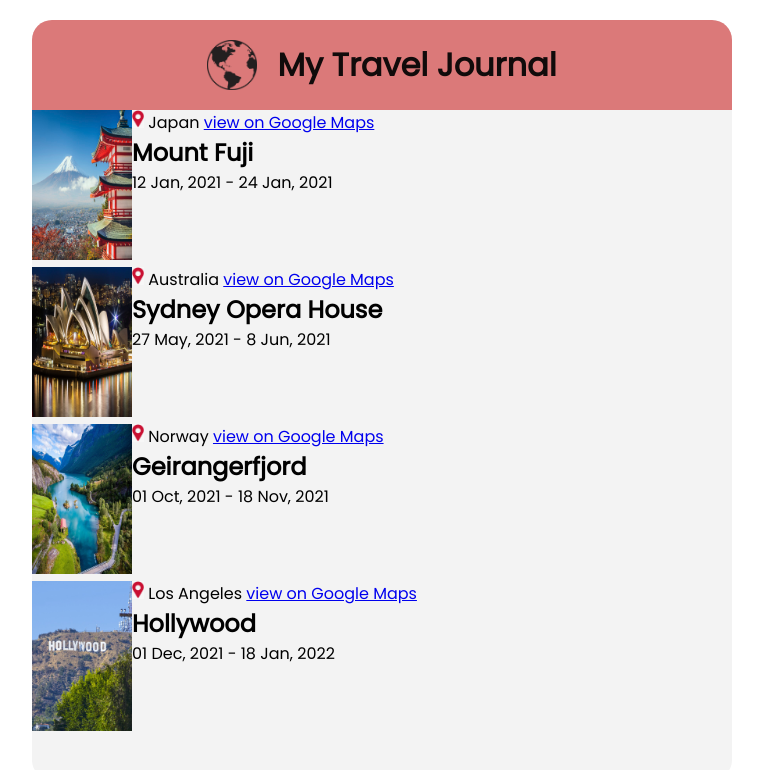
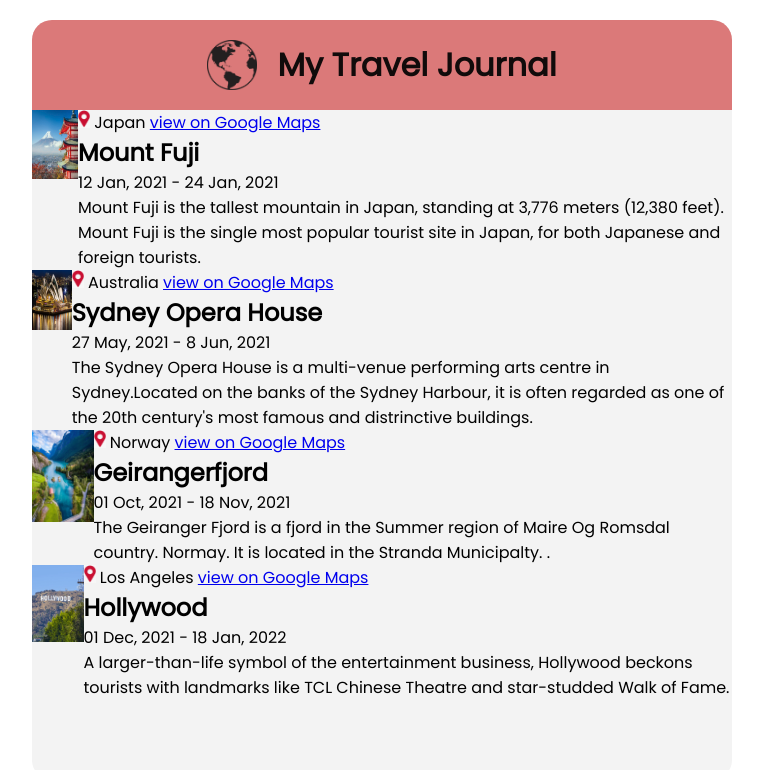
Before and after one commit to IsmailMuhammed2019/mytraveljournal, a React (Create React App) app: page / in a window 1280 px wide. Shown: the top 770 px of the page, without its empty margins (258-1021 px from the left). Built offline with nearby package versions, Linux system fonts and the light colour scheme.

Commit message:
add info

```diff
--- a/src/Place.js
+++ b/src/Place.js
@@ -10,7 +10,7 @@ const Place = (props) => {
         <p><img src='./imgs/location.png' alt='icon'/> {props.location} <a href='${props.link'>view on Google Maps</a></p>
         <h2>{props.name}</h2>
         <p className='date'>{props.date}</p>
-        <p>{props.text}</p>
+        <p>{props.info}</p>
       </div>
     </div>
   )
```
